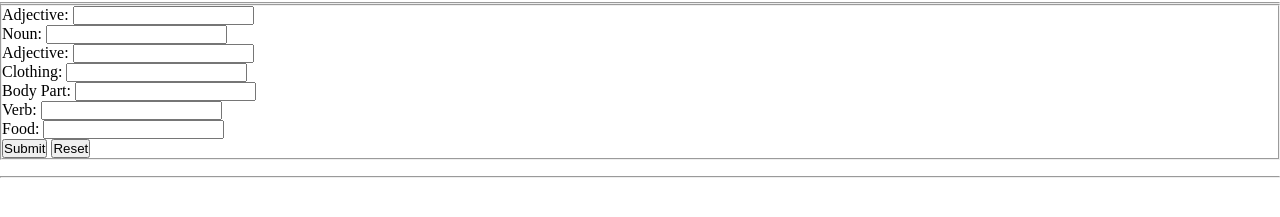
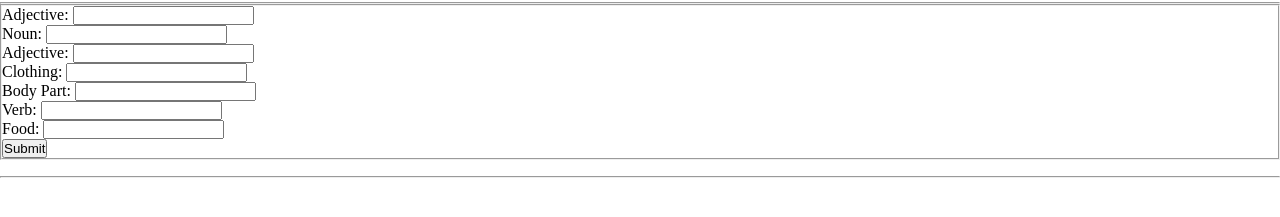
Before and after one commit to amturner/CodeLabs-Prework-FinalProject, a plain HTML site: page index.html in a window 1280 px wide. Shown: the part 73-290 px from the top of the page. Drawn offline with Linux system fonts and the light colour scheme; a web font is replaced by a local one.

Commit message:
Commented out form reset button

```diff
--- a/index.html
+++ b/index.html
@@ -46,7 +46,7 @@
                         <input type="text" name="food" id="food">
                     </div>
                     <button class="submit" id="submit" type="submit">Submit</button>
-                    <button class="reset" id="reset" type="reset">Reset</button>
+                    <!--<button class="reset" id="reset" type="reset">Reset</button>-->
                 </fieldset>
             </form>
 
```
